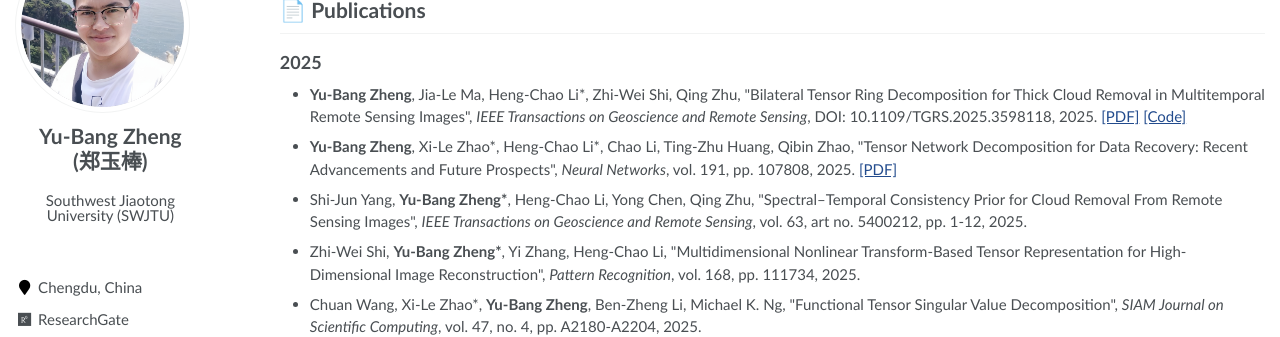
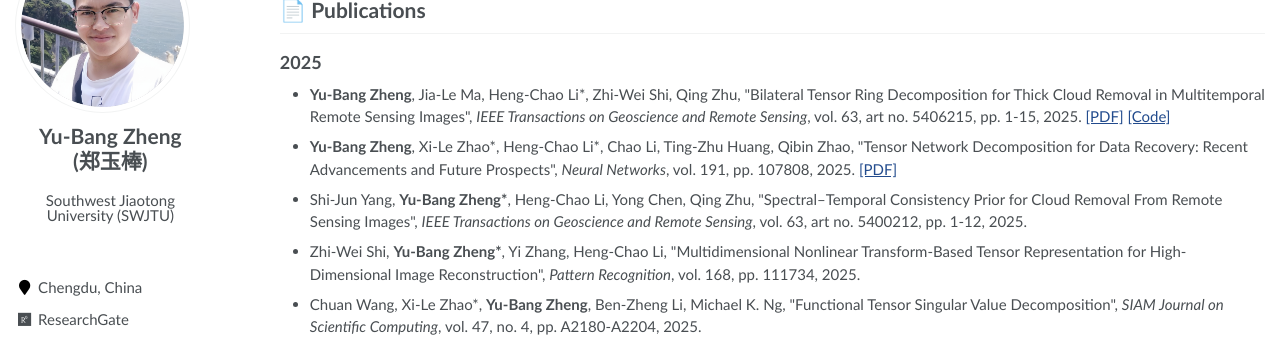
Before and after one commit to YuBangZheng/yubangzheng.github.io, a Jekyll site: the page built from pages/about.md, in a window 1280 px wide and 900 px high, scrolled down 619 px. Shown: the part 153-490 px from the top of the window. Built offline with Jekyll 4.4.1, drawn with Linux system fonts in a browser that asks for light colours; a script that is not in the unit is left out.

Commit message:
Update about.md

```diff
--- a/pages/about.md
+++ b/pages/about.md
@@ -70,7 +70,7 @@ My current interests include high-dimensional image processing, machine learning
 
 ## 2025
 
-- **Yu-Bang Zheng**, Jia-Le Ma, Heng-Chao Li\*, Zhi-Wei Shi, Qing Zhu, \"Bilateral Tensor Ring Decomposition for Thick Cloud Removal in Multitemporal Remote Sensing Images\", _IEEE Transactions on Geoscience and Remote Sensing_, DOI: 10.1109/TGRS.2025.3598118, 2025. [[PDF]](https://ieeexplore.ieee.org/document/11123527) [[Code]](https://yubangzheng.github.io/codes/Code_BTR_CR.zip)
+- **Yu-Bang Zheng**, Jia-Le Ma, Heng-Chao Li\*, Zhi-Wei Shi, Qing Zhu, \"Bilateral Tensor Ring Decomposition for Thick Cloud Removal in Multitemporal Remote Sensing Images\", _IEEE Transactions on Geoscience and Remote Sensing_, vol. 63, art no. 5406215, pp. 1-15, 2025. [[PDF]](https://ieeexplore.ieee.org/document/11123527) [[Code]](https://yubangzheng.github.io/codes/Code_BTR_CR.zip)
 
 - **Yu-Bang Zheng**, Xi-Le Zhao\*, Heng-Chao Li\*, Chao Li, Ting-Zhu Huang, Qibin Zhao, \"Tensor Network Decomposition for Data Recovery: Recent Advancements and Future Prospects\", _Neural Networks_, vol. 191, pp. 107808, 2025. [[PDF]](https://www.sciencedirect.com/science/article/pii/S0893608025006884)
 
```
